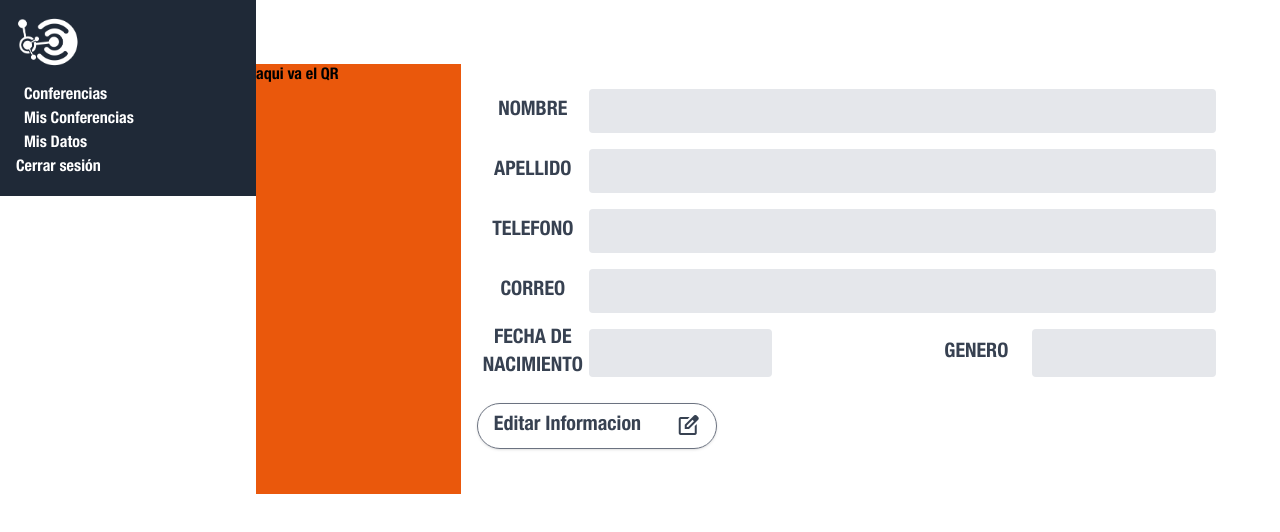
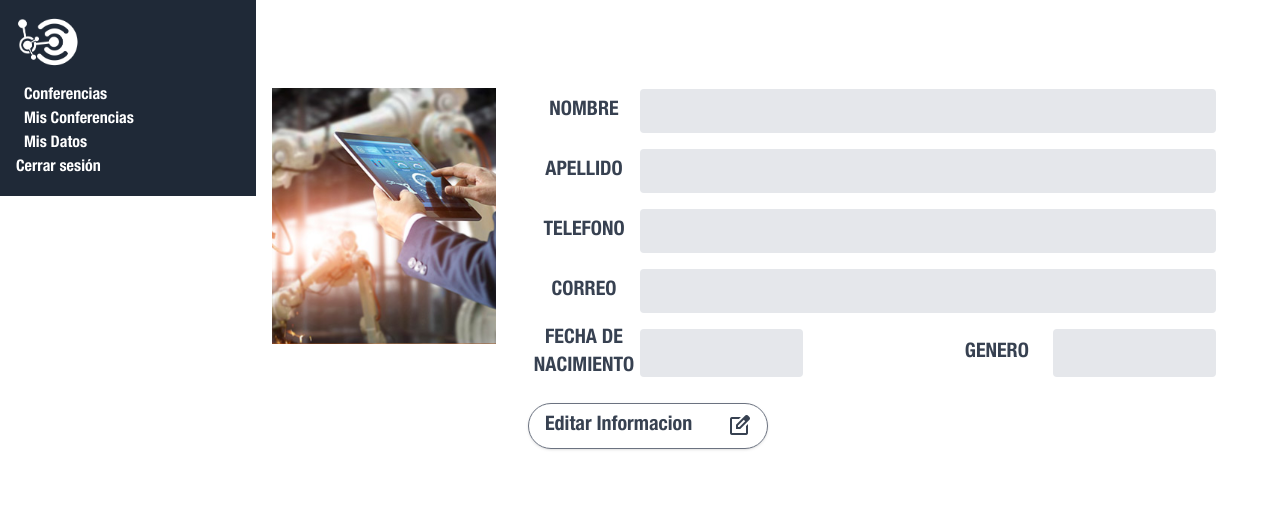
Before and after one commit to erickperejil/Congreso-Universitario-Frontend, a Next.js app: page /my/profile in a window 1280 px wide. Shown: the top 532 px of the page. Built offline with nearby package versions, Linux system fonts and the light colour scheme; no server answers.

Commit message:
estructuración de datos de perfil y conferencias

```diff
--- a/src/app/my/inscriptions/page.tsx
+++ b/src/app/my/inscriptions/page.tsx
@@ -5,17 +5,17 @@ export default function MyInscriptions() {
     <div className="h-screen w-full overflow-y-scroll">
       <Cronograma
         customStyles={{
-          container: "border-blue-500 shadow-md shadow-slate-700",
-          header: "bg-blue-200 text-blue-600",
-          button: "border-blue-400 text-blue-600",
+          container: "border-[#101017] shadow-md shadow-slate-700",
+          header: "bg-[#101017] text-slate-100",
+          button: "border-slate-800 text-slate-800",
           imageContainer: "border-blue-400 border-b-transparent",
           ponente: "border-b-blue-200 border-x-blue-200 border-t-transparent",
           content:"border-transparent"
         }}
         dayButtonStyles={{
-          default: "bg-blue-600 text-white",
-          selected: "bg-[#F2AE30] text-black",
-          hover: "hover:bg-yellow-300 hover:text-purple-800",
+          default: "text-[#101017] border-[#101017]",
+          selected: "bg-[#101017] text-slate-100",
+          hover: "hover:text-[#101017] ",
         }}
         titleStyles="hidden"
       />
--- a/src/components/cronograma.tsx
+++ b/src/components/cronograma.tsx
@@ -148,7 +148,7 @@ export default function Cronograma({ customStyles, dayButtonStyles, titleStyles
         ))}
       </div>
       <h3 className="text-4xl m-10">
-        {dias.find((dia) => dia.fecha === diaSeleccionado)?.label}
+        {dias.find((dia) => dia.fecha === diaSeleccionado)?.label} de Enero
       </h3>
 
       <div id="conferencias" className="w-4/6">
--- a/src/components/editarPerfil.tsx
+++ b/src/components/editarPerfil.tsx
@@ -1,6 +1,7 @@
 "use client";
 import React, { useEffect, useState } from "react";
 import { User } from "@/interfaces/user";
+import Image from 'next/image';
 // import { useRouter } from 'next/navigation';
 import { fetchUser, updateUser } from "@/services/user";
 import { ActualizarUser } from "@/interfaces/user";
@@ -78,9 +79,18 @@ const UserProfile: React.FC = () => {
   };
 
   return (
-    <div className="w-full flex ">
-      <div className="w-1/5 mt-16  bg-orange-600">aqui va el QR</div>
-      <div className=" w-4/5 flex flex-col justify-center lg:pr-12 pr-4 mt-16">
+    <div className="w-full flex lg:flex-row flex-col">
+      <div className="lg:w-1/4 w-full mt-16  p-4 flex items-start justify-center">
+        <div className="bg-orange-500 h-64 w-64 mt-2 relative">
+          <Image
+            src="/imagen.svg"
+            alt="Descripción de la imagen"
+            layout="fill"
+            objectFit="cover"
+          />
+        </div>
+      </div>
+      <div className=" lg:w-3/4 w-full flex flex-col justify-center lg:pr-12 pr-4 mt-16">
         {/* datos */}
         <div className=" w-full h-3/4 flex flex-col p-4 justify-center">
           {/* nombre */}
```
